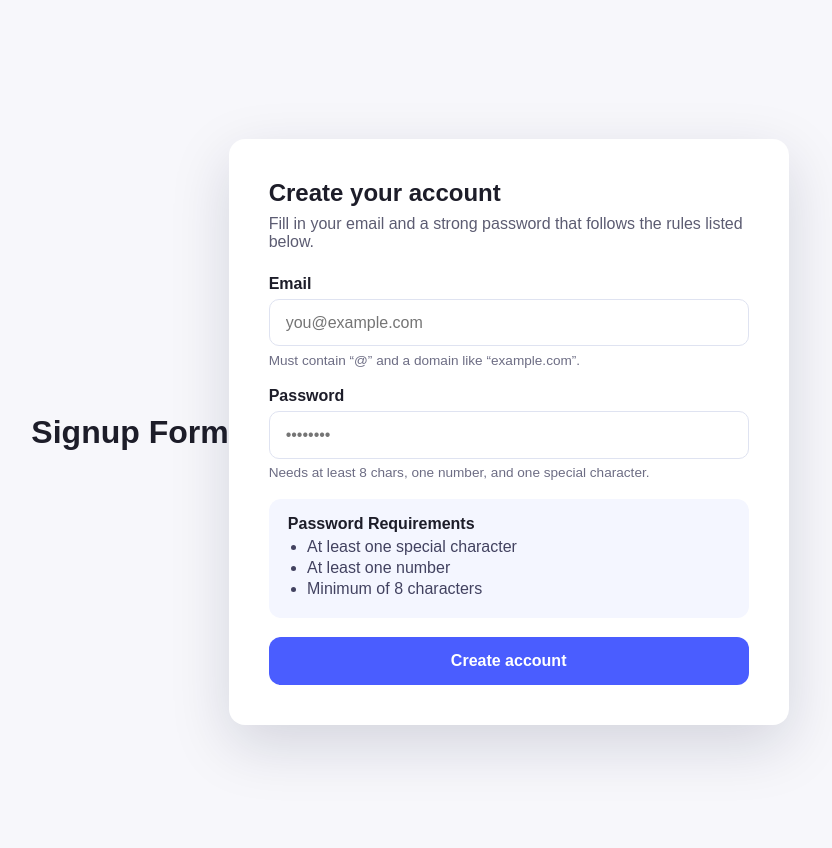
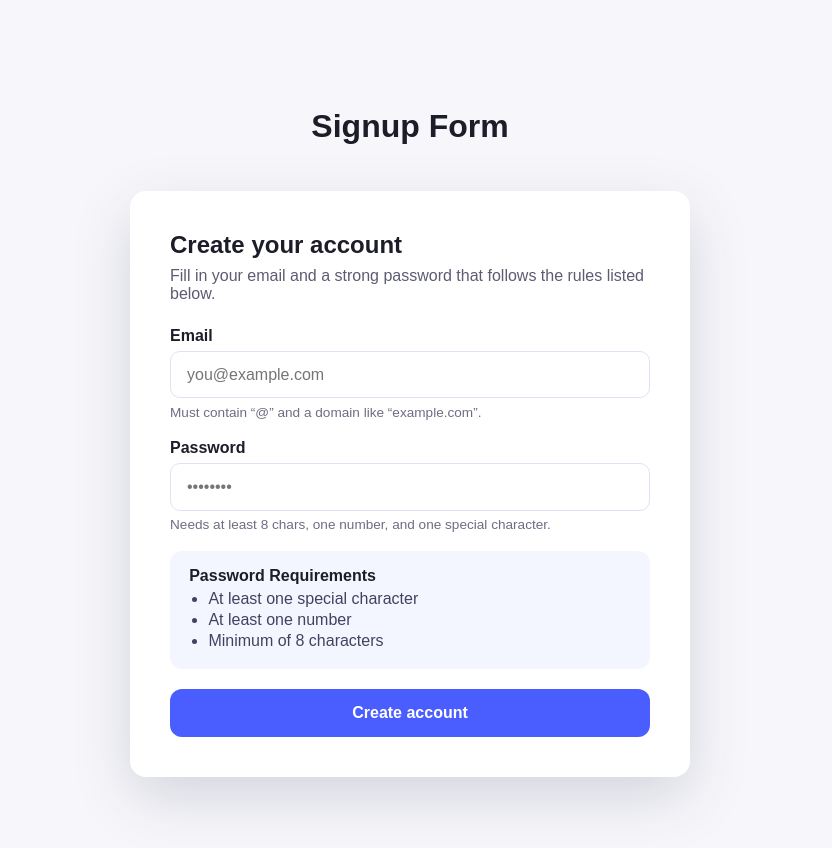
Before and after one commit to FacuBozzi/silver-takehome, a React (Create React App) app: page / in a window 1280 px wide. Shown: the top 848 px of the page, without its empty margins (230-1062 px from the left). Built offline with nearby package versions, Linux system fonts and the light colour scheme.

Commit message:
fixed UI issue

```diff
--- a/src/index.tsx
+++ b/src/index.tsx
@@ -4,10 +4,10 @@ import { createRoot } from "react-dom/client";
 import App from "./App";
 
 const rootElement = document.getElementById("root");
-const root = createRoot(rootElement);
+const root = createRoot(rootElement!);
 
 root.render(
   <StrictMode>
     <App />
-  </StrictMode>
+  </StrictMode>,
 );
--- a/src/styles.css
+++ b/src/styles.css
@@ -13,8 +13,10 @@ body {
 .App {
   min-height: 100vh;
   display: flex;
+  flex-direction: column;
   align-items: center;
   justify-content: center;
+  gap: 1.5rem;
   padding: 2rem;
 }
 
```
